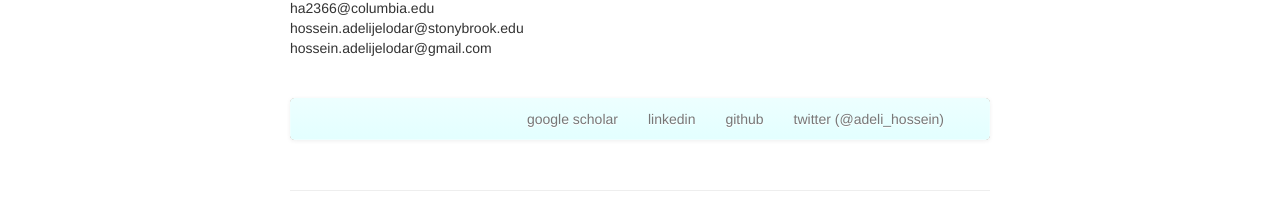
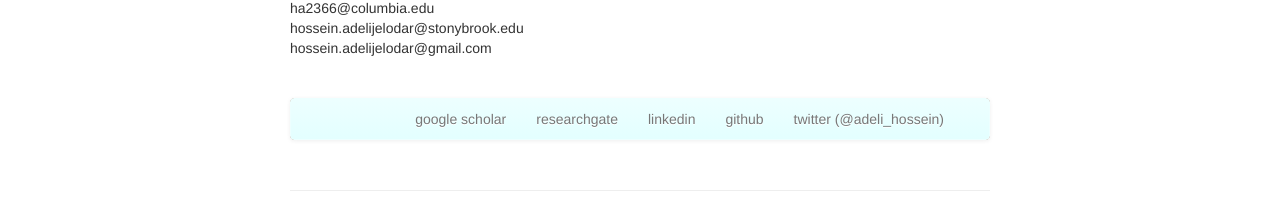
Before and after one commit to Hosseinadeli/hosseinadeli.github.io, a Jekyll site: the page built from index.md, in a window 1280 px wide. Shown: the part 721-940 px from the top of the page. Built offline with Jekyll 4.4.1, drawn with Linux system fonts in a browser that asks for light colours; our own code applies the rules of GitHub Pages for plain Markdown files.

Commit message:
Update index.md

```diff
--- a/index.md
+++ b/index.md
@@ -34,6 +34,7 @@ hossein.adelijelodar@gmail.com<br/>
       <ul class="nav">
           <!-- <li><a href="{{ BASE_PATH }}/assets/CV_Hossein_Adeli_website.pdf">cv</a></li> -->
           <li><a href="https://scholar.google.com/citations?hl=en&user=EdIFZpQAAAAJ">google scholar</a></li>
+          <li><a href="https://www.researchgate.net/profile/Hossein-Adeli">researchgate</a></li>
           <li><a href="https://www.linkedin.com/in/hossein-adeli/">linkedin</a></li>
           <li><a href="https://github.com/Hosseinadeli">github</a></li>
           <li><a href="https://twitter.com/adeli_hossein">twitter (@adeli_hossein)</a></li>
```
